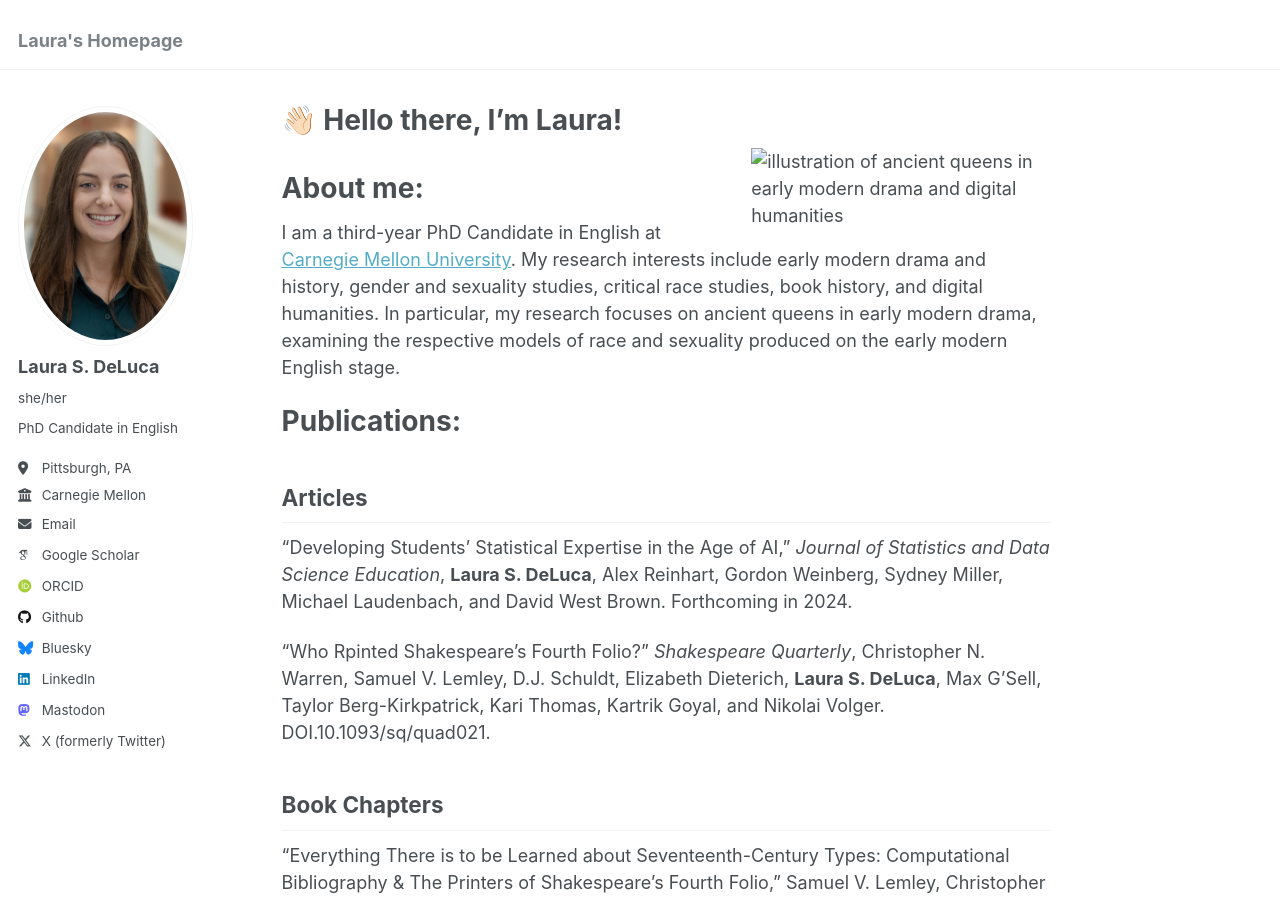
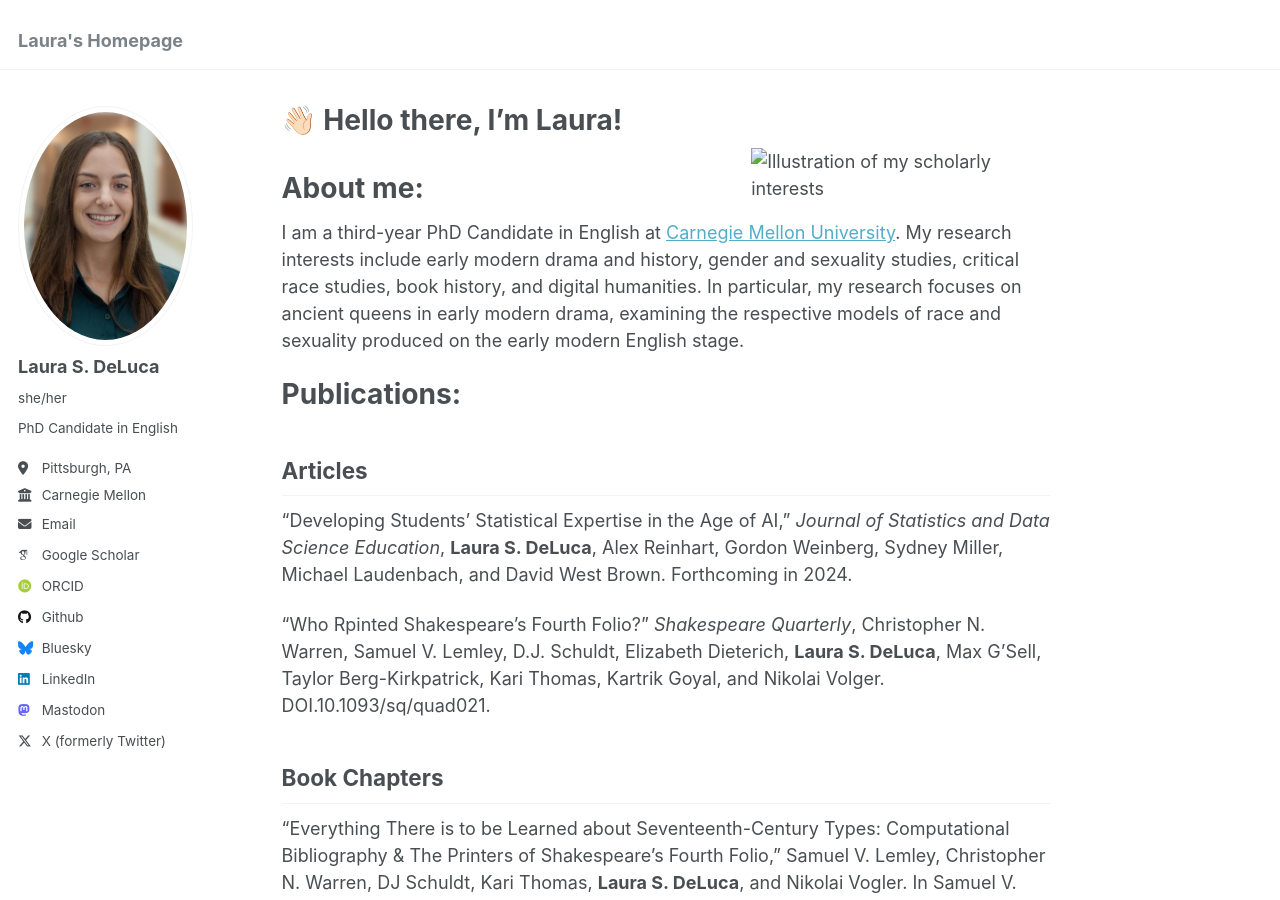
Before and after one commit to laurasdeluca/laurasdeluca.github.io, a Jekyll site: the page built from about.md, in a window 1280 px wide and 900 px high. Built offline with Jekyll 4.4.1, drawn with Linux system fonts in a browser that asks for light colours; some web fonts are replaced.

Commit message:
Markdown Image AQ

```diff
--- a/about.md
+++ b/about.md
@@ -6,7 +6,7 @@
   - /about/
   - /about.html
 ---
-![illustration of ancient queens in early modern drama and digital humanities](https://laurasdeluca.github.io/images/ancientqueens.webp){: .align-right width="300px"}
+<img src="https://laurasdeluca.github.io/images/ancientqueens.webp" alt="Illustration of my scholarly interests" align="right" width="300px">
 
 # About me:
 
```
